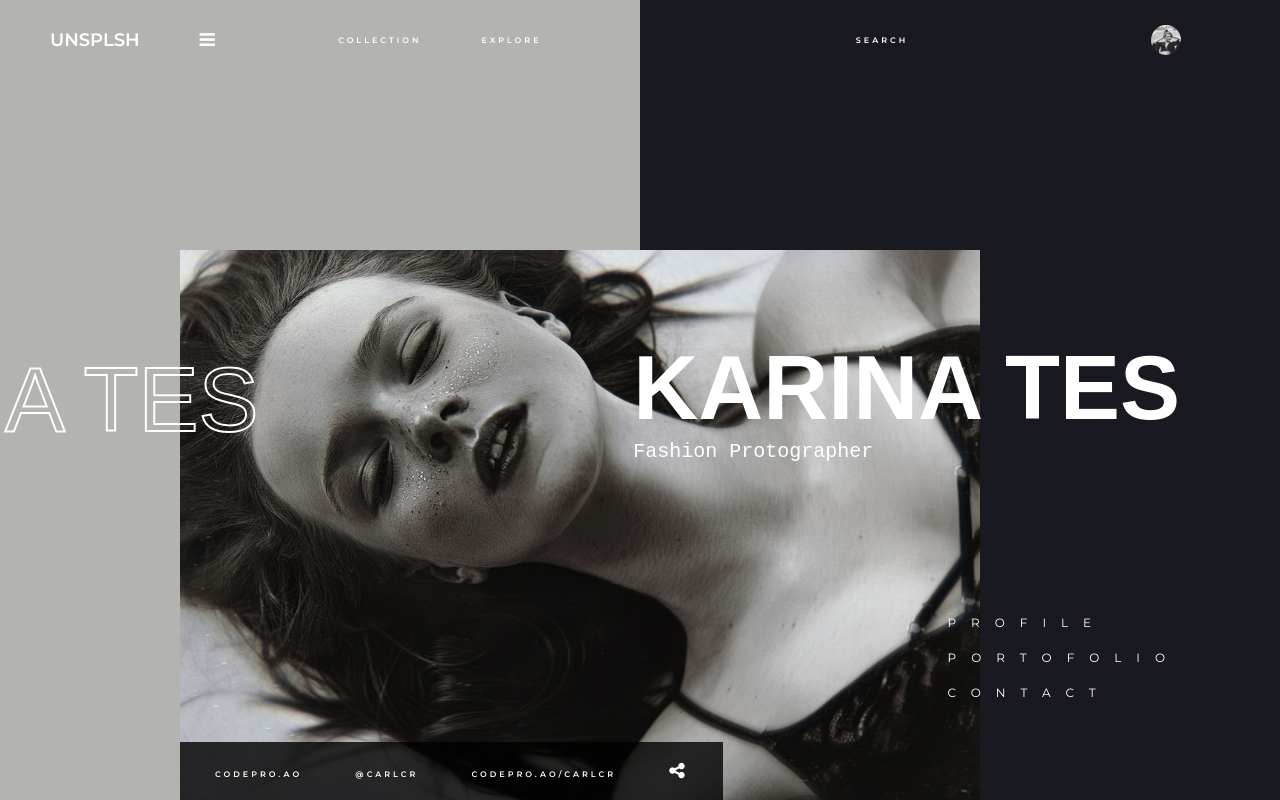
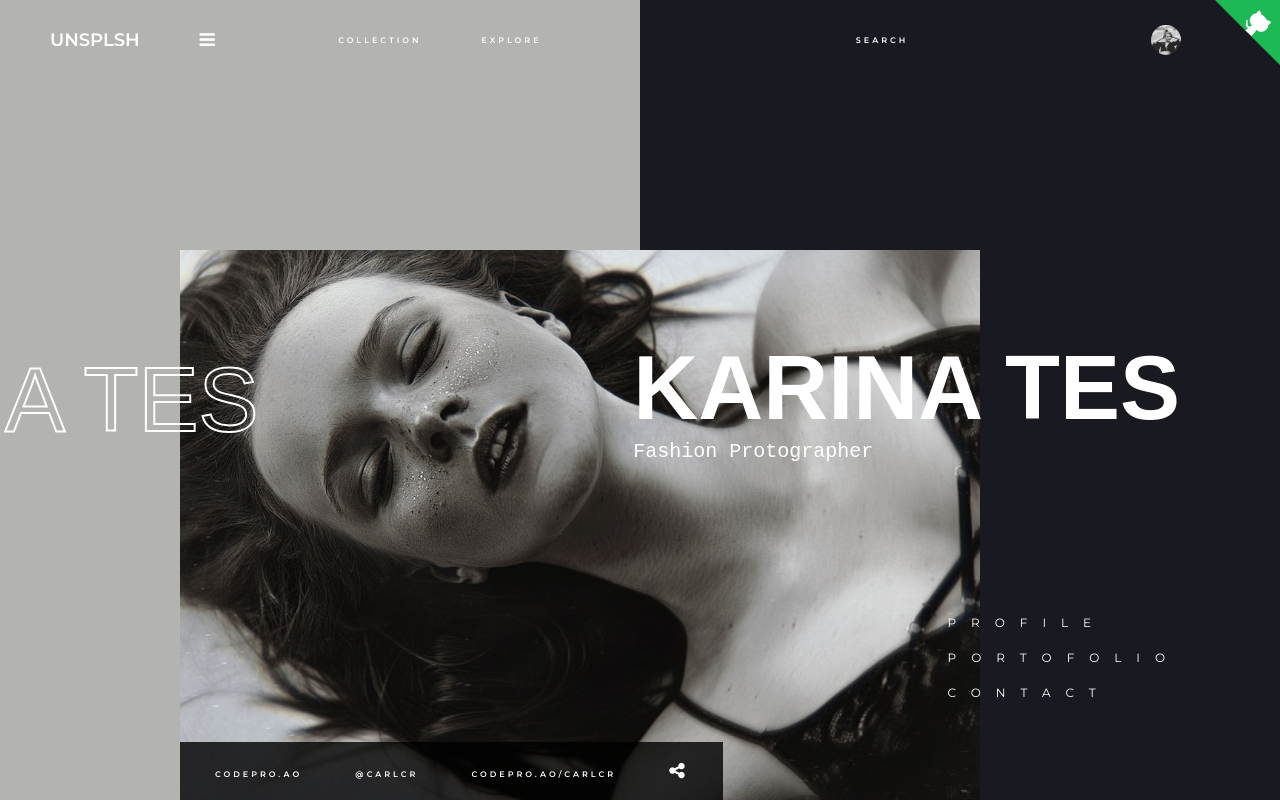
Before and after one commit to codepro-ao/animated-photographer-portofolio, a plain HTML site: page index.html in a window 1280 px wide. Drawn offline with nearby package versions, Linux system fonts and the light colour scheme.

Commit message:
Adiciondo botão do github

```diff
--- a/index.html
+++ b/index.html
@@ -10,6 +10,7 @@
     <link rel="stylesheet" href="./assets/css/style.css">
 </head>
 <body>
+  <a id="github-link" href="https://github.com/codepro-ao/Grid-Layout-Flexbox" target="_blank" rel="noopener noreferrer"  class="githubCorne" aria-label="View source on Github"><svg viewBox="0 0 250 250" aria-hidden="true" class="githubCornerSVG"><path d="M0,0 L115,115 L130,115 L142,142 L250,250 L250,0 Z"></path><path d="M128.3,109.0 C113.8,99.7 119.0,89.6 119.0,89.6 C122.0,82.7 120.5,78.6 120.5,78.6 C119.2,72.0 123.4,76.3 123.4,76.3 C127.3,80.9 125.5,87.3 125.5,87.3 C122.9,97.6 130.6,101.9 134.4,103.2" fill="currentColor" className="octo-arm"></path><path d="M115.0,115.0 C114.9,115.1 118.7,116.5 119.8,115.4 L133.7,101.6 C136.9,99.2 139.9,98.4 142.2,98.6 C133.8,88.0 127.5,74.4 143.8,58.0 C148.5,53.4 154.0,51.2 159.7,51.0 C160.3,49.4 163.2,43.6 171.4,40.1 C171.4,40.1 176.1,42.5 178.8,56.2 C183.1,58.6 187.2,61.8 190.9,65.4 C194.5,69.0 197.7,73.2 200.1,77.6 C213.8,80.2 216.3,84.9 216.3,84.9 C212.7,93.1 206.9,96.0 205.4,96.6 C205.1,102.4 203.0,107.8 198.3,112.5 C181.9,128.9 168.3,122.5 157.7,114.1 C157.9,116.9 156.7,120.9 152.7,124.9 L141.0,136.5 C139.8,137.7 141.6,141.9 141.8,141.8 Z" fill="currentColor" class="octo-body"></path></svg></a>
     <div class="wrapper">
         <div class="left"></div>
         <div class="right"></div>
```
